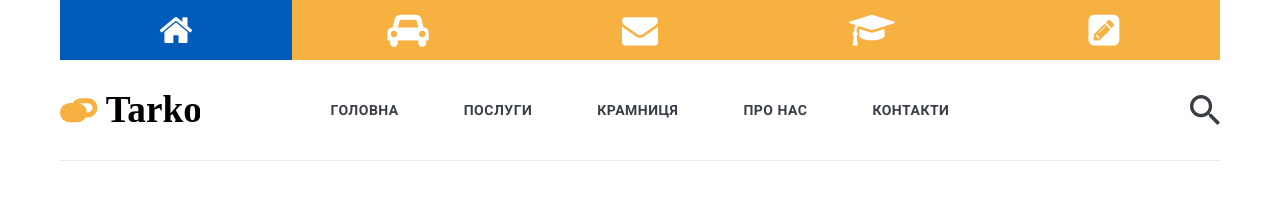
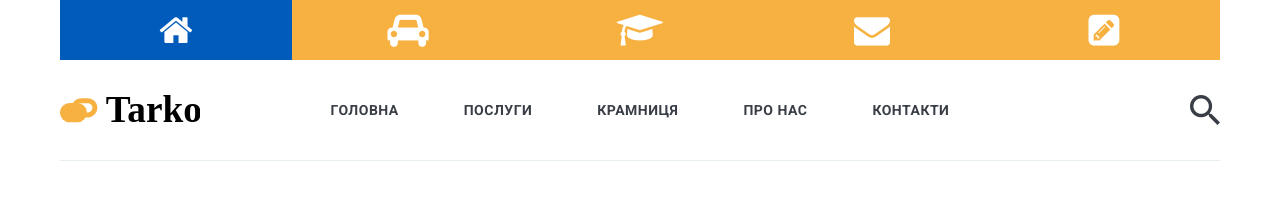
Before and after one commit to itarko/itarko.github.io, a Jekyll site: the page built from _pages/01-posluhy.md, in a window 1280 px wide. Shown: the top 204 px of the page. Built offline with Jekyll 4.4.1, drawn with Linux system fonts in a browser that asks for light colours; nearby versions of some CDN libraries.

Commit message:
Update header.html

```diff
--- a/_includes/header.html
+++ b/_includes/header.html
@@ -36,8 +36,8 @@ body {margin:0;}
 <div class="icon-bar-top">
   <a class="active-top" href="https://tarko.pp.ua/"><i class="fa fa-home"></i></a>
   <a href="#"><i class="fa fa-car"></i></a>
+  <a href="#"><i class="fa fa-graduation-cap"></i></a>
   <a href="#"><i class="fa fa-envelope"></i></a>
-  <a href="#"><i class="fa fa-graduation-cap"></i></a>
   <a href="#"><i class="fa fa-pencil-square"></i></a>
 </div>
 
```
